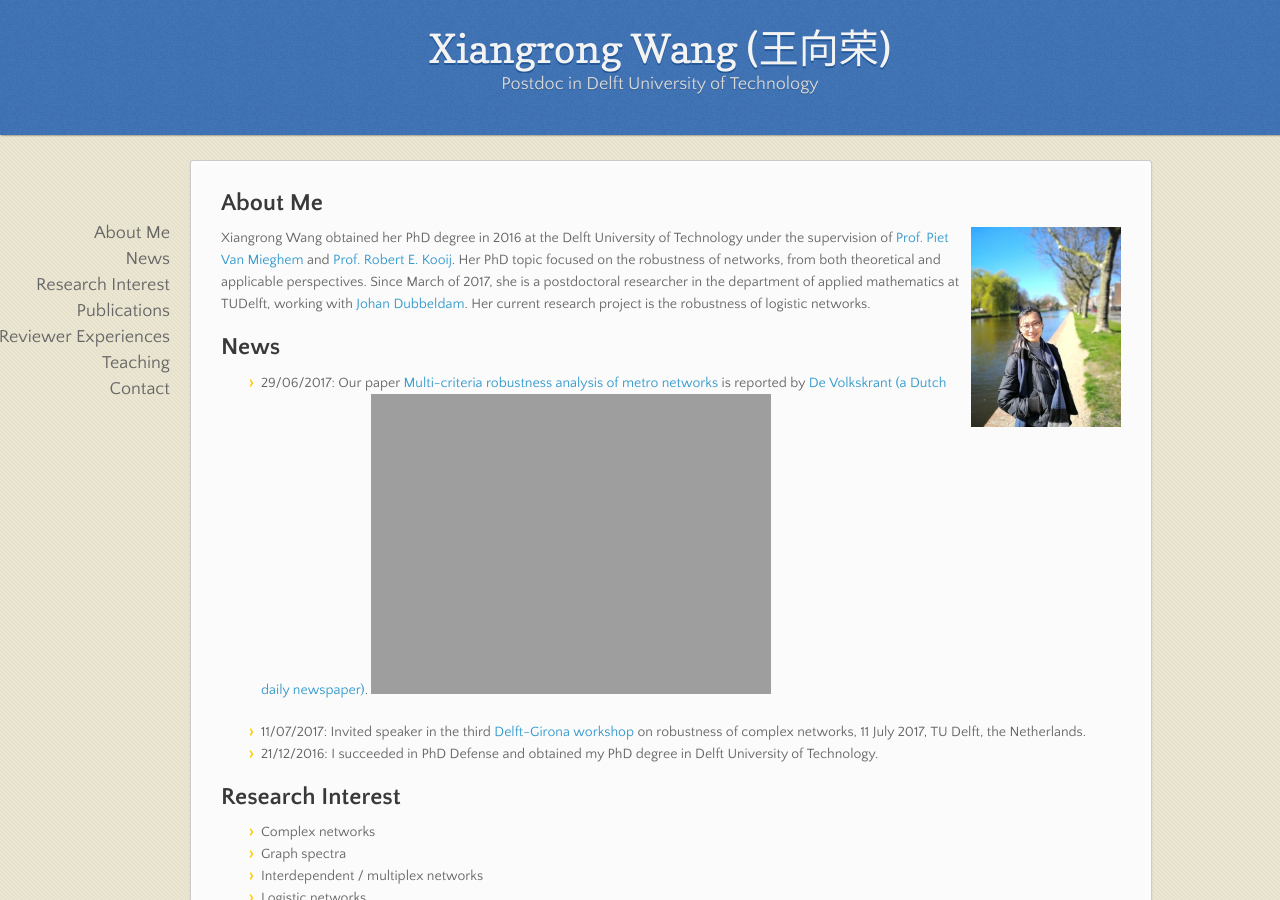
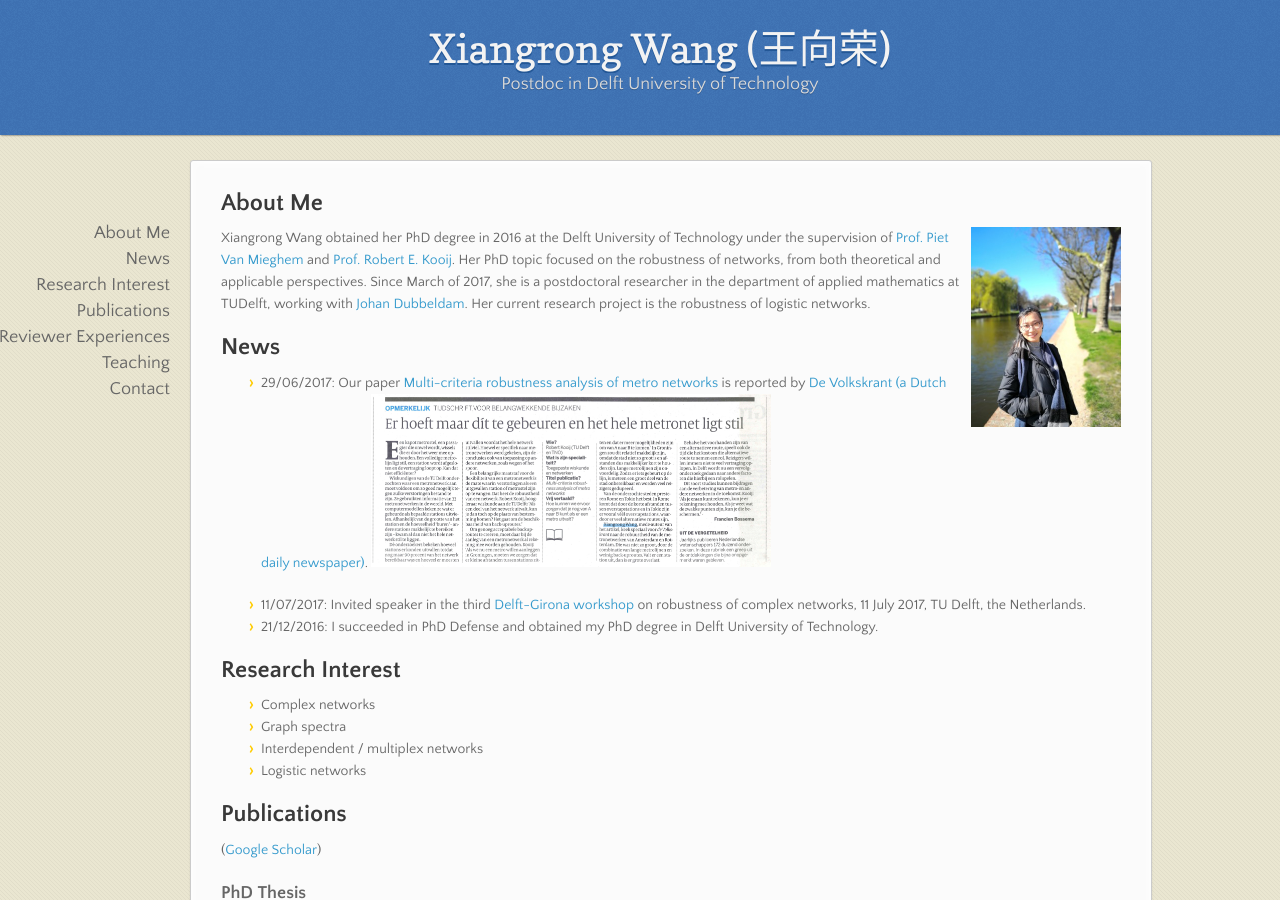
Before and after one commit to xiangrongwang/xiangrongwang.github.io, a Jekyll site: the page built from index.md, in a window 1280 px wide and 900 px high. Built offline with Jekyll 4.4.1, drawn with Linux system fonts in a browser that asks for light colours; nearby versions of some CDN libraries; our own code applies the rules of GitHub Pages for plain Markdown files.

Commit message:
Update index.md

```diff
--- a/index.md
+++ b/index.md
@@ -6,7 +6,7 @@ Her PhD topic focused on the robustness of networks,  from both theoretical and
 
 ## News
 * 29/06/2017: Our paper [Multi-criteria robustness analysis of metro networks](http://www.sciencedirect.com/science/article/pii/S0378437117300675) is reported by [De Volkskrant (a Dutch daily newspaper)]( http://www.volkskrant.nl/wetenschap/er-hoeft-maar-dit-te-gebeuren-en-het-hele-metronet-ligt-stil~a4503063/).
-![De Volkskrant](metro_article_deVolkstrant.png =400x100)
+![De Volkskrant](metro_article_deVolkstrant.png){:width="400px"}
 
 * 11/07/2017: Invited speaker in the third [Delft-Girona workshop](https://www.nas.ewi.tudelft.nl/rocn/index.html) on robustness of complex networks, 11 July 2017, TU Delft, the Netherlands.
 * 21/12/2016: I succeeded in PhD Defense and obtained my PhD degree in Delft University of Technology.
```
